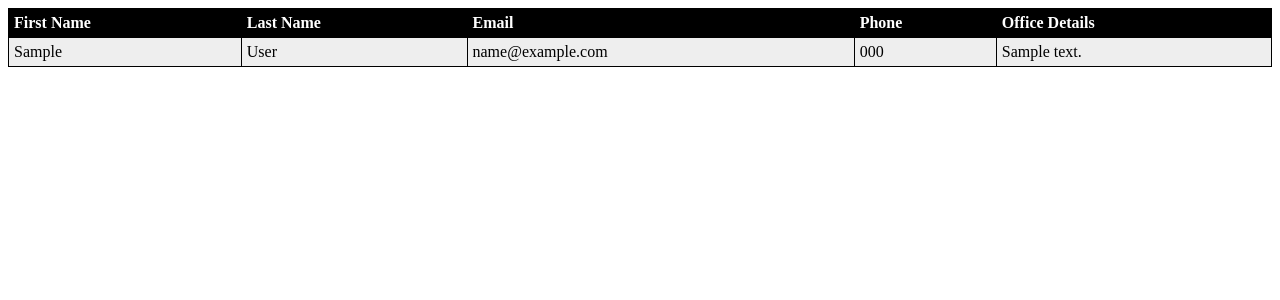
After one commit to ensbsr/assignment3, a Django app: template templates/tableteacher.html in a window 1280 px wide. The commit adds this page. Shown: the top 300 px of the page. Run offline with Django 3.2, Linux system fonts and the light colour scheme; the template is opened without the code that fills it: most values are stand-ins (such as "Sample title", 1, 10 or a date in 2020).

Commit message:
tables added submit button rounded

```diff
--- /dev/null
+++ b/formapp/static/new.css
@@ -0,0 +1 @@
+input{border-radius:120px;}
--- a/formapp/views.py
+++ b/formapp/views.py
@@ -25,7 +25,7 @@ def addstudent(request):
                         RequestContext(request))
 
 def all_student(request):
-    return render_to_response('allstudent.html',
+    return render_to_response('tablestudent.html',
     {'student_list': Student.objects.all()})
 
 def addteacher(request):
@@ -46,7 +46,7 @@ def addteacher(request):
                         RequestContext(request))
 
 def all_teacher(request):
-    return render_to_response('allteacher.html',
+    return render_to_response('tableteacher.html',
     {'teacher_list': Teacher.objects.all()})
 
 def addcourse(request):
@@ -66,7 +66,7 @@ def addcourse(request):
                         RequestContext(request))
 
 def all_course(request):
-    return render_to_response('allcourse.html',
+    return render_to_response('coursetable.html',
     {'course_list': Course.objects.all()})
 
 
--- a/templates/addcourse.html
+++ b/templates/addcourse.html
@@ -11,6 +11,8 @@ Please correct the error{{ form.errors|pluralize }} below.
 {% endif %}
 <form action="" method="post">
 {% csrf_token %}
+    {% load staticfiles %}
+    <link rel="stylesheet" type="text/css" href="{%static 'new.css'%}"/>
 <table>
 {{ form.as_table }}
 </table>
--- a/templates/addstudent.html
+++ b/templates/addstudent.html
@@ -11,6 +11,8 @@ Please correct the error{{ form.errors|pluralize }} below.
 {% endif %}
 <form action="" method="post">
 {% csrf_token %}
+        {% load staticfiles %}
+    <link rel="stylesheet" type="text/css" href="{%static 'new.css'%}"/>
 <table>
 {{ form.as_table }}
 </table>
--- a/templates/addteacher.html
+++ b/templates/addteacher.html
@@ -11,6 +11,8 @@ Please correct the error{{ form.errors|pluralize }} below.
 {% endif %}
 <form action="" method="post">
 {% csrf_token %}
+        {% load staticfiles %}
+    <link rel="stylesheet" type="text/css" href="{%static 'new.css'%}"/>
 <table>
 {{ form.as_table }}
 </table>
--- /dev/null
+++ b/templates/tableteacher.html
@@ -0,0 +1,51 @@
+<!DOCTYPE html>
+<html>
+<head>
+<style>
+table {
+    width:100%;
+}
+table, th, td {
+    border: 1px solid black;
+    border-collapse: collapse;
+}
+th, td {
+    padding: 5px;
+    text-align: left;
+}
+table#t01 tr:nth-child(even) {
+    background-color: #eee;
+}
+table#t01 tr:nth-child(odd) {
+   background-color:#fff;
+}
+table#t01 th	{
+    background-color: black;
+    color: white;
+}
+</style>
+</head>
+<body>
+
+<table id="t01">
+  <tr>
+    <th>First Name</th>
+    <th>Last Name</th>
+    <th>Email</th>
+    <th>Phone</th>
+    <th>Office Details</th>
+  </tr>
+    {% for teacher in teacher_list %}
+  <tr>
+    <td>{{ teacher.first_name }}</td>
+    <td>{{ teacher.last_name }}</td>
+    <td>{{ teacher.email }}</td>
+    <td>{{ teacher.phone }}</td>
+    <td>{{ teacher.office_details }}</td>
+
+  </tr>
+  {% endfor %}
+</table>
+
+</body>
+</html>
```
Also changed, not shown: templates/coursetable.html (added, +52 -0 lines), templates/tablestudent.html (added, +46 -0 lines).
